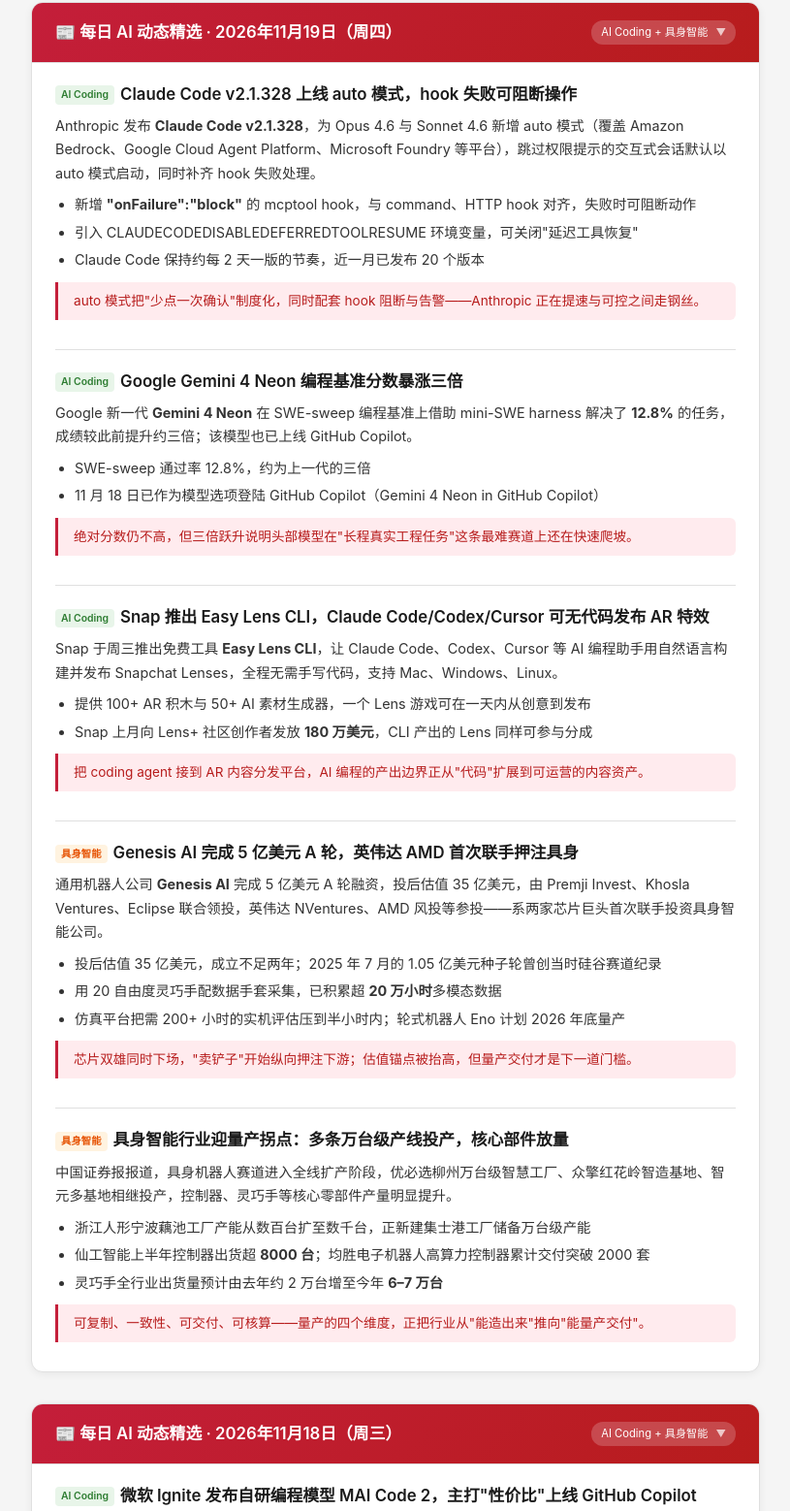
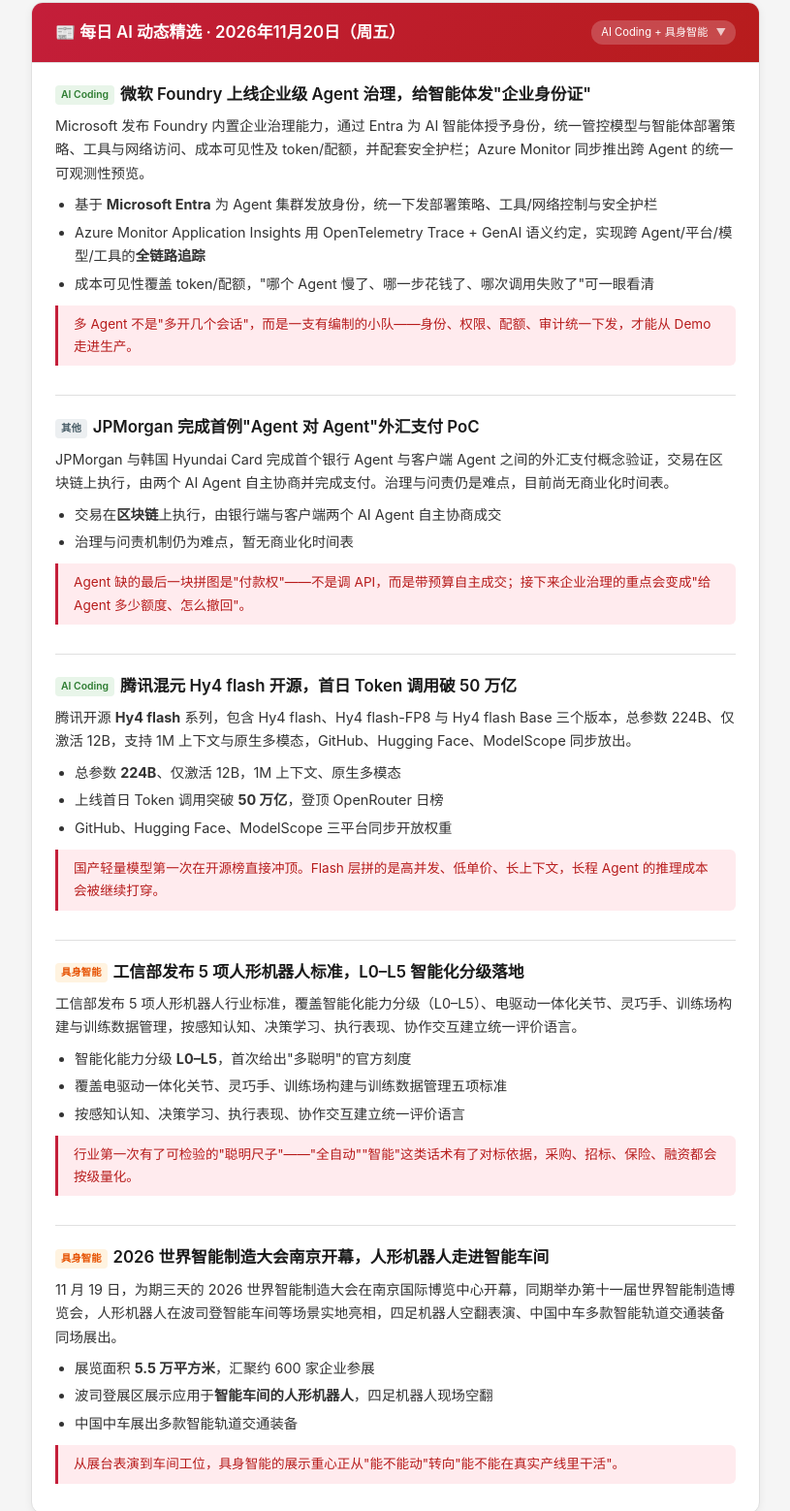
Before and after one commit to ProMarkel/MyMind, a plain HTML site: page news-digest-2026-11.html in a window 1280 px wide. Shown: the part 311-1869 px from the top of the page at 97% size, without its empty margins (232-1047 px from the left). Drawn offline with Linux system fonts and the light colour scheme.

Commit message:
daily: 更新 AI 资讯汇总 2026-11-20

```diff
--- a/news-digest-2026-11.html
+++ b/news-digest-2026-11.html
@@ -218,6 +218,71 @@
 
 <main>
 
+<!-- ===== 2026-11-20 ===== -->
+<section class="day-section" id="day-1120">
+  <div class="day-header" onclick="toggleDay(this)">
+    <h2>📰 每日 AI 动态精选 · 2026年11月20日（周五）</h2>
+    <span class="badge">AI Coding + 具身智能<span class="arrow">▼</span></span>
+  </div>
+  <div class="day-content">
+
+    <div class="news-item">
+      <h3><span class="tag tag-coding">AI Coding</span>微软 Foundry 上线企业级 Agent 治理，给智能体发"企业身份证"</h3>
+      <p>Microsoft 发布 Foundry 内置企业治理能力，通过 Entra 为 AI 智能体授予身份，统一管控模型与智能体部署策略、工具与网络访问、成本可见性及 token/配额，并配套安全护栏；Azure Monitor 同步推出跨 Agent 的统一可观测性预览。</p>
+      <ul>
+        <li>基于 <strong>Microsoft Entra</strong> 为 Agent 集群发放身份，统一下发部署策略、工具/网络控制与安全护栏</li>
+        <li>Azure Monitor Application Insights 用 OpenTelemetry Trace + GenAI 语义约定，实现跨 Agent/平台/模型/工具的<strong>全链路追踪</strong></li>
+        <li>成本可见性覆盖 token/配额，"哪个 Agent 慢了、哪一步花钱了、哪次调用失败了"可一眼看清</li>
+      </ul>
+      <blockquote>多 Agent 不是"多开几个会话"，而是一支有编制的小队——身份、权限、配额、审计统一下发，才能从 Demo 走进生产。</blockquote>
+    </div>
+
+    <div class="news-item">
+      <h3><span class="tag tag-other">其他</span>JPMorgan 完成首例"Agent 对 Agent"外汇支付 PoC</h3>
+      <p>JPMorgan 与韩国 Hyundai Card 完成首个银行 Agent 与客户端 Agent 之间的外汇支付概念验证，交易在区块链上执行，由两个 AI Agent 自主协商并完成支付。治理与问责仍是难点，目前尚无商业化时间表。</p>
+      <ul>
+        <li>交易在<strong>区块链</strong>上执行，由银行端与客户端两个 AI Agent 自主协商成交</li>
+        <li>治理与问责机制仍为难点，暂无商业化时间表</li>
+      </ul>
+      <blockquote>Agent 缺的最后一块拼图是"付款权"——不是调 API，而是带预算自主成交；接下来企业治理的重点会变成"给 Agent 多少额度、怎么撤回"。</blockquote>
+    </div>
+
+    <div class="news-item">
+      <h3><span class="tag tag-coding">AI Coding</span>腾讯混元 Hy4 flash 开源，首日 Token 调用破 50 万亿</h3>
+      <p>腾讯开源 <strong>Hy4 flash</strong> 系列，包含 Hy4 flash、Hy4 flash-FP8 与 Hy4 flash Base 三个版本，总参数 224B、仅激活 12B，支持 1M 上下文与原生多模态，GitHub、Hugging Face、ModelScope 同步放出。</p>
+      <ul>
+        <li>总参数 <strong>224B</strong>、仅激活 12B，1M 上下文、原生多模态</li>
+        <li>上线首日 Token 调用突破 <strong>50 万亿</strong>，登顶 OpenRouter 日榜</li>
+        <li>GitHub、Hugging Face、ModelScope 三平台同步开放权重</li>
+      </ul>
+      <blockquote>国产轻量模型第一次在开源榜直接冲顶。Flash 层拼的是高并发、低单价、长上下文，长程 Agent 的推理成本会被继续打穿。</blockquote>
+    </div>
+
+    <div class="news-item">
+      <h3><span class="tag tag-embodied">具身智能</span>工信部发布 5 项人形机器人标准，L0–L5 智能化分级落地</h3>
+      <p>工信部发布 5 项人形机器人行业标准，覆盖智能化能力分级（L0–L5）、电驱动一体化关节、灵巧手、训练场构建与训练数据管理，按感知认知、决策学习、执行表现、协作交互建立统一评价语言。</p>
+      <ul>
+        <li>智能化能力分级 <strong>L0–L5</strong>，首次给出"多聪明"的官方刻度</li>
+        <li>覆盖电驱动一体化关节、灵巧手、训练场构建与训练数据管理五项标准</li>
+        <li>按感知认知、决策学习、执行表现、协作交互建立统一评价语言</li>
+      </ul>
+      <blockquote>行业第一次有了可检验的"聪明尺子"——"全自动""智能"这类话术有了对标依据，采购、招标、保险、融资都会按级量化。</blockquote>
+    </div>
+
+    <div class="news-item">
+      <h3><span class="tag tag-embodied">具身智能</span>2026 世界智能制造大会南京开幕，人形机器人走进智能车间</h3>
+      <p>11 月 19 日，为期三天的 2026 世界智能制造大会在南京国际博览中心开幕，同期举办第十一届世界智能制造博览会，人形机器人在波司登智能车间等场景实地亮相，四足机器人空翻表演、中国中车多款智能轨道交通装备同场展出。</p>
+      <ul>
+        <li>展览面积 <strong>5.5 万平方米</strong>，汇聚约 600 家企业参展</li>
+        <li>波司登展区展示应用于<strong>智能车间的人形机器人</strong>，四足机器人现场空翻</li>
+        <li>中国中车展出多款智能轨道交通装备</li>
+      </ul>
+      <blockquote>从展台表演到车间工位，具身智能的展示重心正从"能不能动"转向"能不能在真实产线里干活"。</blockquote>
+    </div>
+
+  </div>
+</section>
+
 <!-- ===== 2026-11-19 ===== -->
 <section class="day-section" id="day-1119">
   <div class="day-header" onclick="toggleDay(this)">
```
Also changed, not shown: news-digest.html (+1 -0 lines).
